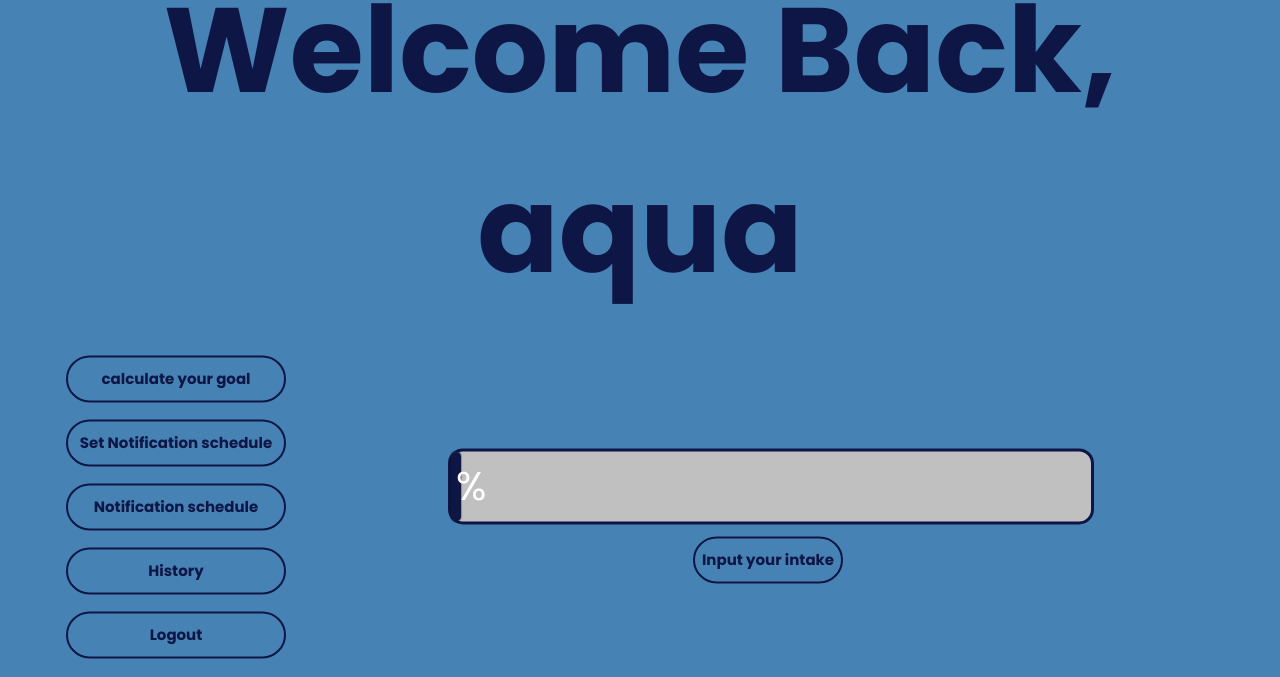
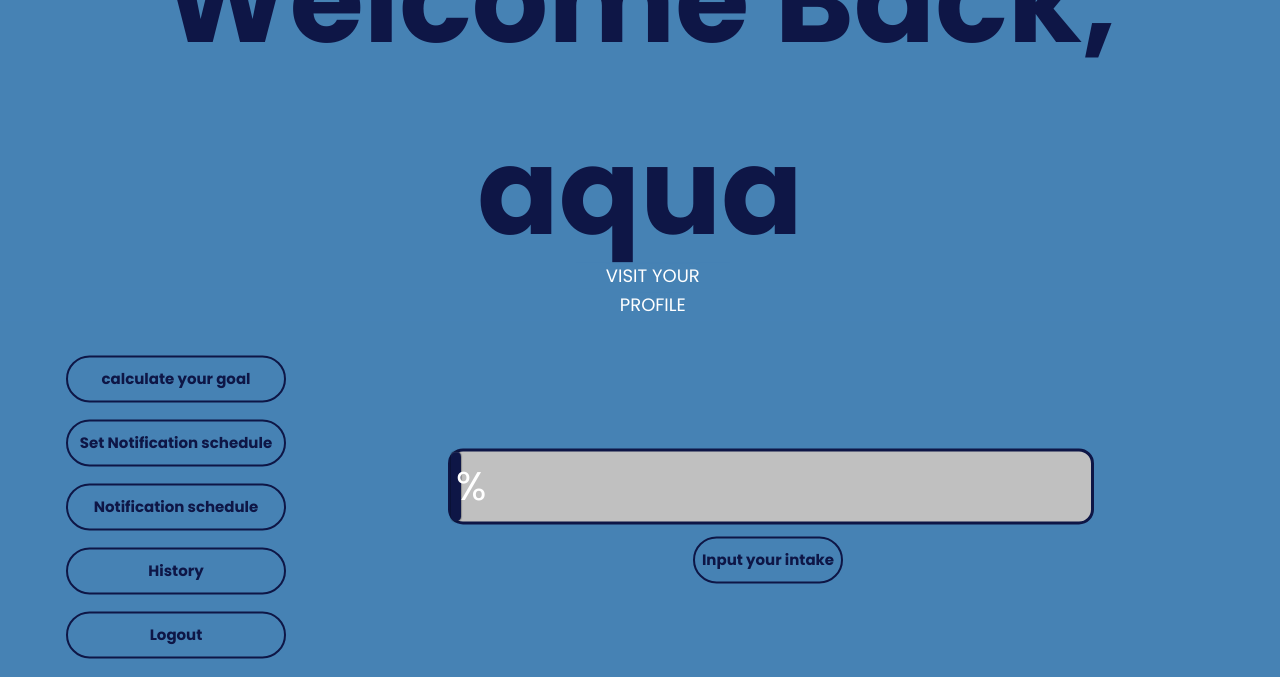
Before and after one commit to Aquaholic-ISP/Aquaholic, a Django app: page /aquaholic/ in a window 1280 px wide. Shown: the top 677 px of the page. Run offline with Django 4.2, Linux system fonts and the light colour scheme; a user stored in the database is signed in; data comes from the database, SQL or seed files in the repository; some libraries are stand-ins or nearby versions.

Commit message:
add link to profile page

```diff
--- a/aquaholic/static/aquaholic/style.css
+++ b/aquaholic/static/aquaholic/style.css
@@ -36,7 +36,7 @@
     position: relative;
     float: right;
     right: 50px;
-    margin-top: 0%;
+    margin-top: 2%;
 }
 
 .navbar ul li{
@@ -123,6 +123,42 @@
     }
 }
 
+.profile {
+    width: 12%;
+    position: relative;
+    text-align: center;
+    margin-left: 45%;
+}
+
+.profile ul li{
+    list-style: none;
+    position: relative;
+    text-align: center;
+    font-size: 18px;
+}
+
+.profile ul li a{
+    text-decoration: none;
+    color: #fff;
+    text-transform: uppercase;
+    text-align: center;
+}
+
+.profile ul li::after{
+    content: '';
+    height: 3px;
+    width: 0%;
+    background: #fff;
+    position: absolute;
+    left: 0;
+    bottom: -5px;
+    transition: 0.5s;
+}
+
+.profile ul li:hover::after{
+    width: 100%;
+}
+
 .allbtn button{
     width: 150px;
     padding: 10px 0;
@@ -168,6 +204,10 @@
     font-family: "Poppins", sans-serif;
 }
 
+.head-auth {
+    line-height: 1.6;
+}
+
 .head-auth h3{
     margin: 0;
     font-size: 35px;
@@ -177,7 +217,7 @@
 }
 
 .head-auth h1{
-    margin: 0;
+    margin-bottom: -2%;
     margin-top: -2%;
 }
 
--- a/aquaholic/templates/aquaholic/home.html
+++ b/aquaholic/templates/aquaholic/home.html
@@ -18,11 +18,19 @@
 <div class="entrance">
 
     {% if user.is_authenticated %}
+
     <div class="getin">
 
         <div class="head-auth">
+
             <h3>Aquaholic</h3>
             <h1>Welcome Back, {{ user.first_name }}</h1>
+            <div class="profile">
+                <ul>
+                    <li><a href="profile">visit your profile</a></li>
+                </ul>
+            </div>
+
         </div>
 
         <div class="allbtn">
```
